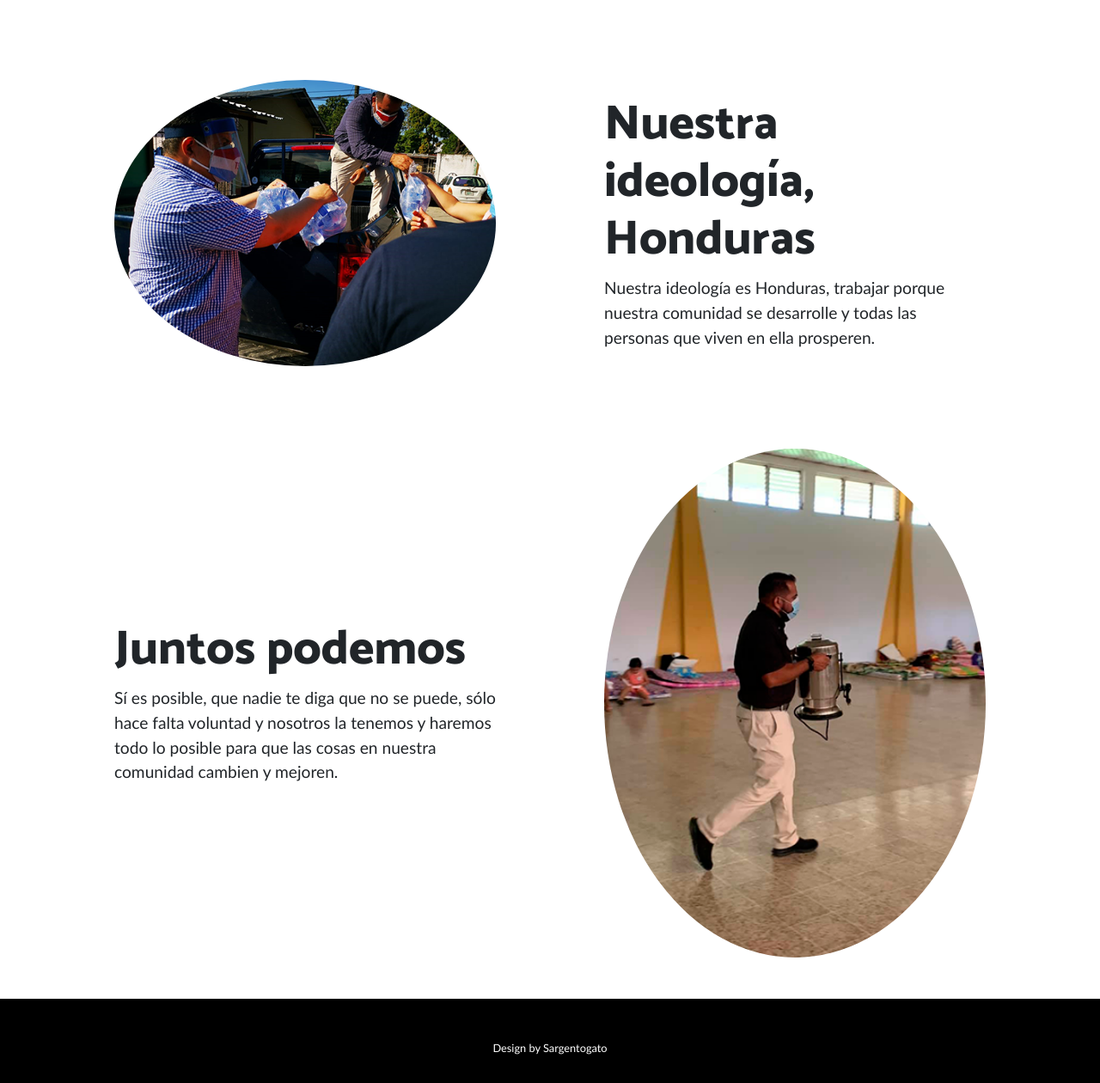
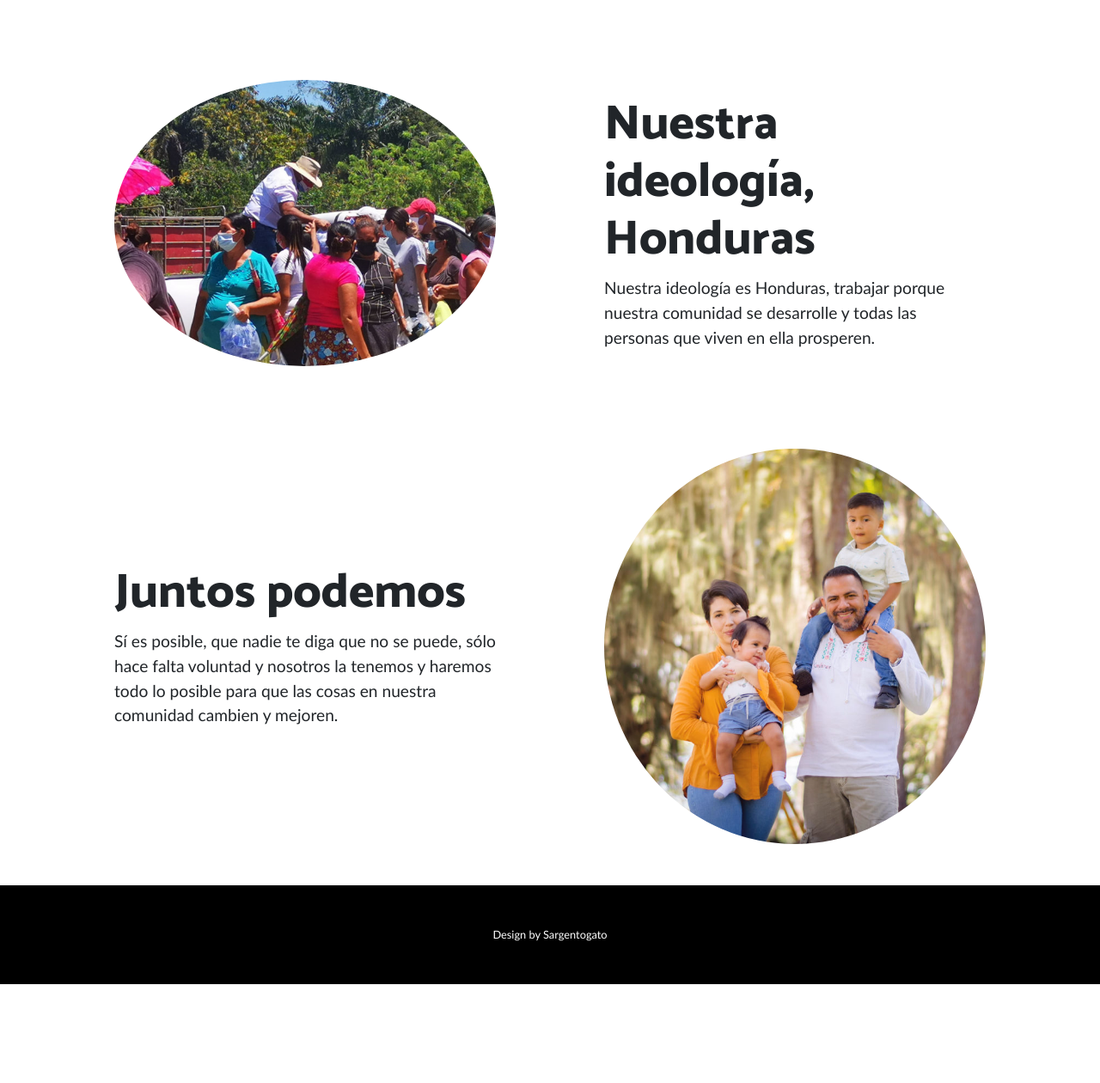
Before and after one commit to sargentogato/fernandoCampo, a plain HTML site: page index.html in a window 1280 px wide. Shown: the part 1340-2600 px from the top of the page at 86% size. After the commit the page ends 2485 px from the top, so only its background shows below. Drawn offline with nearby package versions, Linux system fonts and the light colour scheme.

Commit message:
Updated img

```diff
--- a/index.html
+++ b/index.html
@@ -81,7 +81,7 @@
       <div class="row align-items-center">
         <div class="col-lg-6">
           <div class="p-5">
-            <img class="img-fluid rounded-circle" src="img/Fernando-Campo-Diputado-Cortes-Honduras.png" alt="">
+            <img class="img-fluid rounded-circle" src="img/Fernando-Campo-Diputado-Cortes-Honduras.jpg" alt="">
           </div>
         </div>
         <div class="col-lg-6">
@@ -101,7 +101,7 @@
         <div class="col-lg-6 order-lg-2">
           <div class="p-5">
             <img class="img-fluid rounded-circle"
-              src="img/Fernando-campo-Diputado-Departamente-Cortes-Trabajando-por-y-para-ti.png" alt="">
+              src="img/Fernando-campo-Diputado-Departamente-Cortes-Trabajando-por-y-para-ti.jpg" alt="">
           </div>
         </div>
         <div class="col-lg-6 order-lg-1">
```
Also changed, not shown: img/Fernando-Campo-Diputado-Cortes-Honduras.jpg (added), img/Fernando-Campo-Diputado-Cortes-Honduras.png (deleted), img/Fernando-Campo-Todos-Somos-Honduras-header.jpg (deleted), img/Fernando-campo-Diputado-Departamente-Cortes-Trabajando-por-y-para-ti.jpg (added), img/Fernando-campo-Diputado-Departamente-Cortes-Trabajando-por-y-para-ti.png (deleted).
